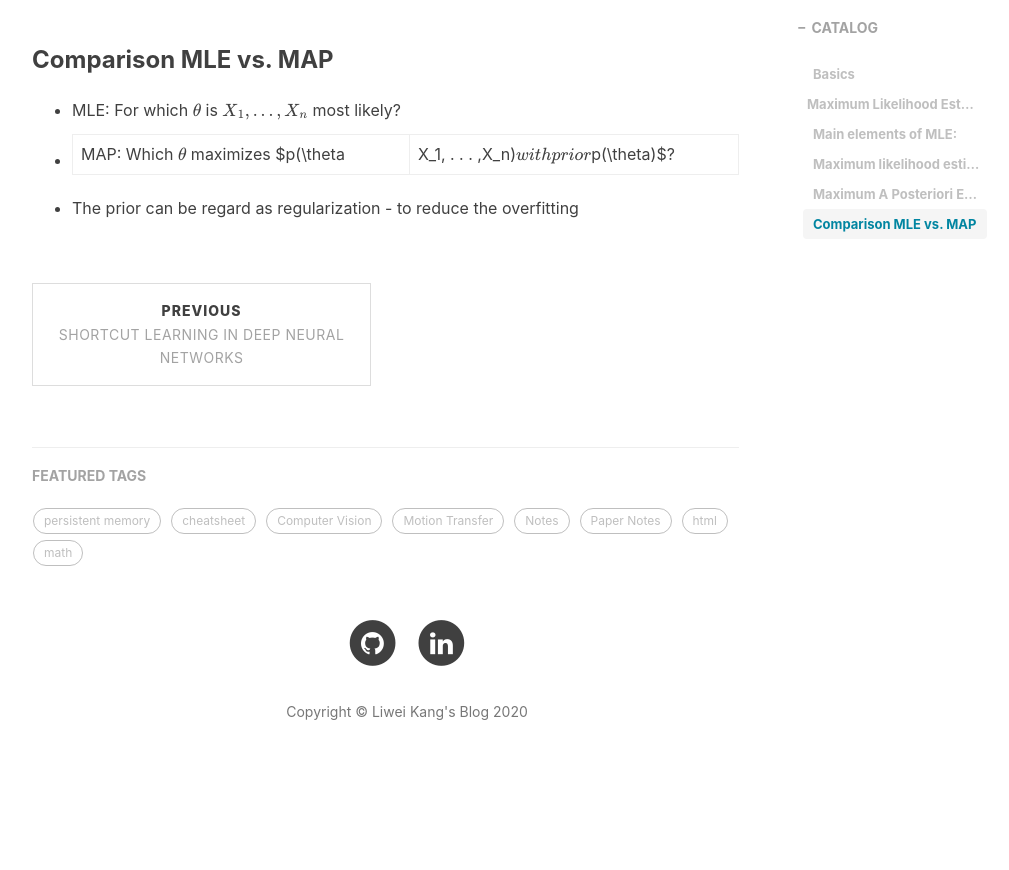
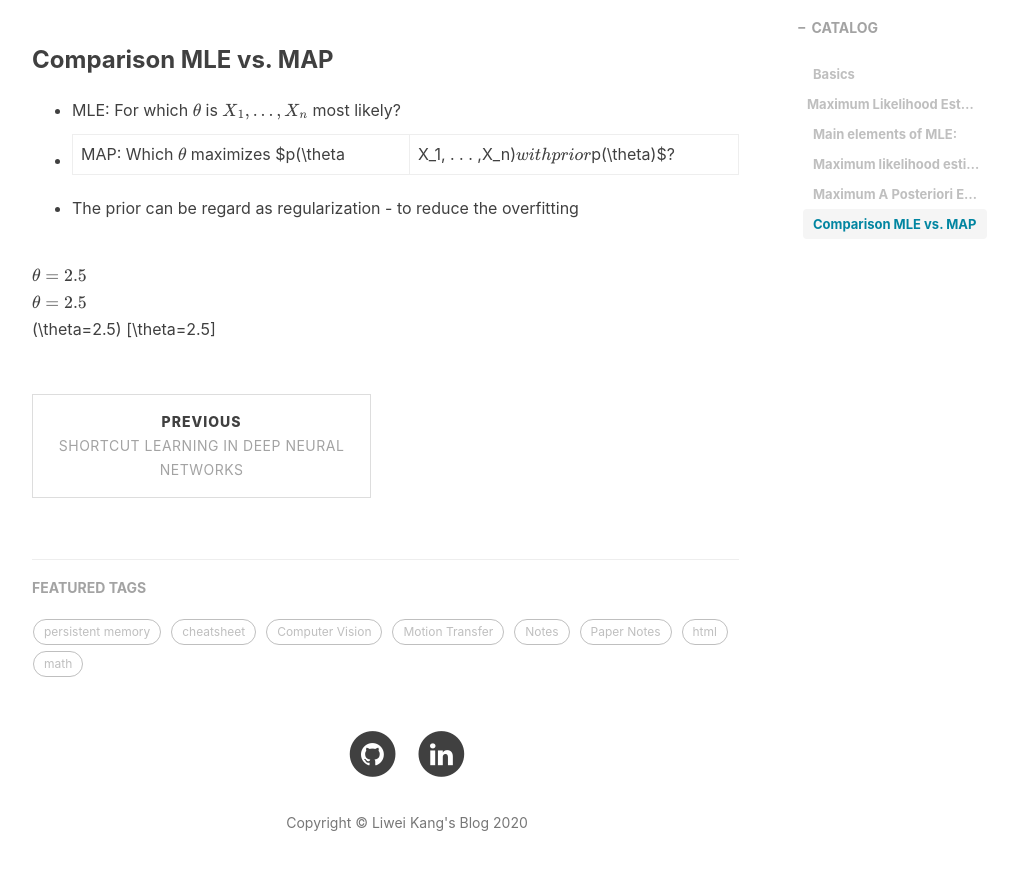
Before and after one commit to Olafyii/Olafyii.github.io, a Jekyll site: the page built from _posts/2020-08-05-Mathematics-for-Machine-Learning.markdown, in a window 1280 px wide and 900 px high, scrolled down 3565 px. Shown: the top 870 px of the window, without its empty margins (233-1242 px from the left). Built offline with Jekyll 4.4.1, drawn with Linux system fonts in a browser that asks for light colours; nearby versions of some CDN libraries; formulas are drawn with MathJax 3; comment, search, counter and statistics services are not loaded; before the commit the page ends 4354 px from its top, so only the background shows below that.

Commit message:
mathjax test

```diff
--- a/_posts/2020-08-05-Mathematics-for-Machine-Learning.markdown
+++ b/_posts/2020-08-05-Mathematics-for-Machine-Learning.markdown
@@ -96,3 +96,8 @@ $$\mathrm{E}\left[l\left(\theta_{0} ; \Xi_{n}\right)\right]>\mathrm{E}\left[l\le
 * MLE: For which $\theta$ is $X_1, . . . , X_n$ most likely?
 * MAP: Which $\theta$ maximizes $p(\theta|X_1, . . . ,X_n)$ with prior $p(\theta)$?
 * The prior can be regard as regularization - to reduce the overfitting
+
+$\theta=2.5$
+$$\theta=2.5$$
+\(\theta=2.5\)
+\[\theta=2.5\]
```
